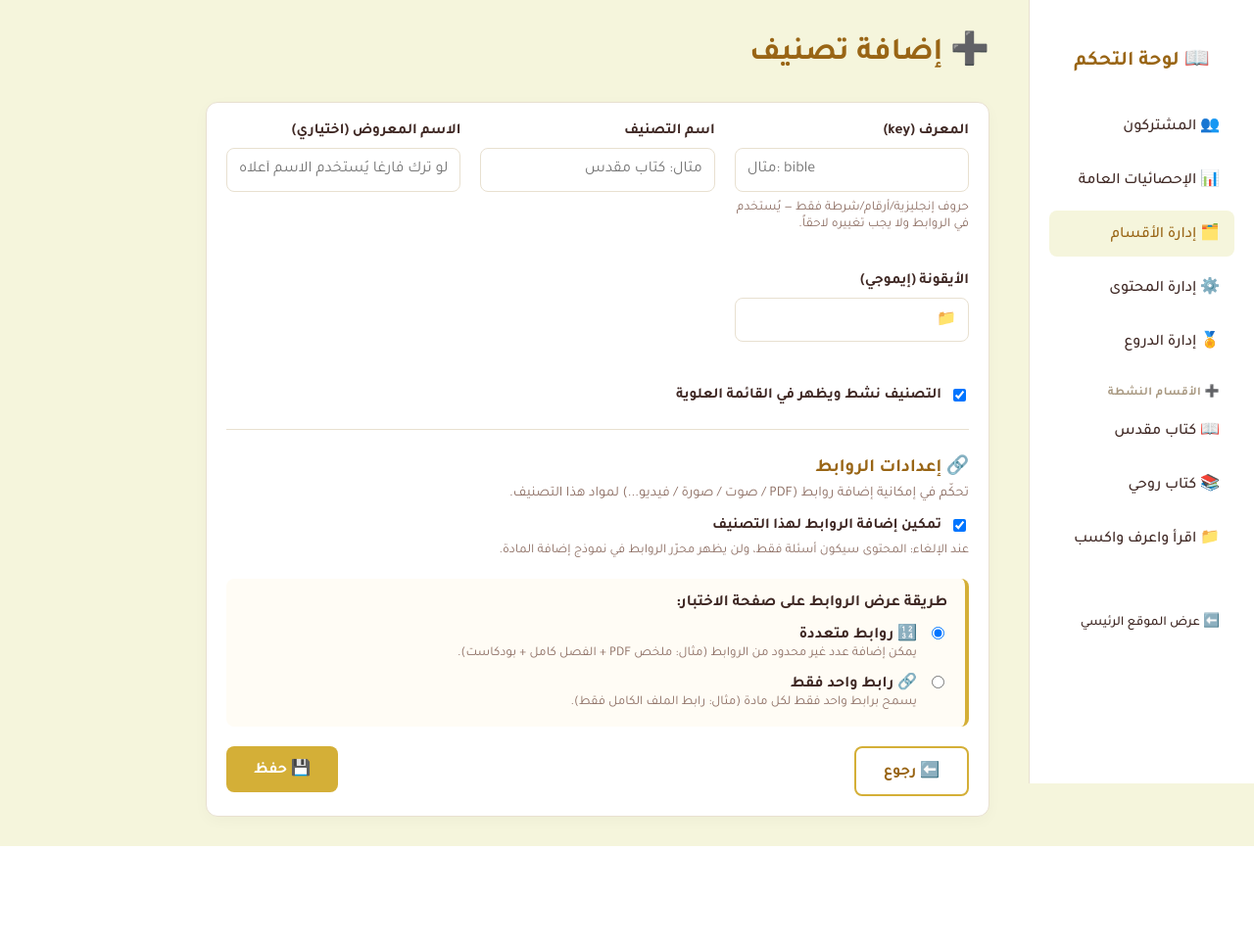
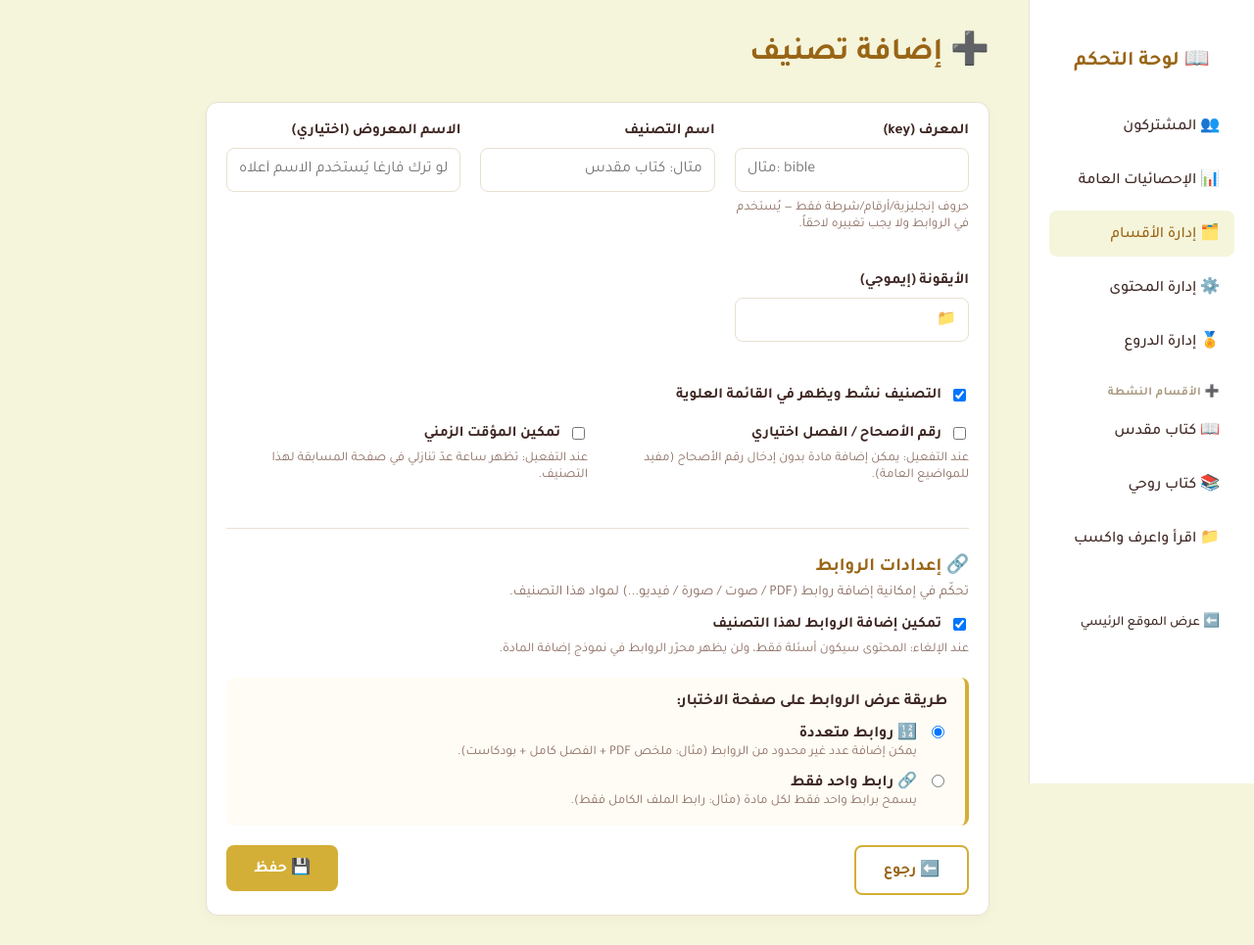
Before and after one commit to MarvyAyman/bible-quiz-project, a Django app: page /panel/categories/new/ in a window 1280 px wide. Shown: the whole page at 98% size. Before the commit the page ends 864 px from the top, so only its background shows below. Run offline with Django 5.2, Linux system fonts and the light colour scheme; data comes from the database, SQL or seed files in the repository; parts of the project's set-up code (start-up, migrations or seed data) failed here and were passed over.

Commit message:
add option for chapter number optional and also make timer hidden for analysis

```diff
--- a/quiz/models.py
+++ b/quiz/models.py
@@ -53,6 +53,18 @@ class Category(models.Model):
         help_text="يُستخدم فقط عندما يكون خيار الروابط مفعّلاً.",
     )
 
+    chapter_number_optional = models.BooleanField(
+        default=False,
+        verbose_name="رقم الأصحاح اختياري",
+        help_text="عند التفعيل، يمكن إضافة مادة في هذا التصنيف بدون إدخال رقم الأصحاح / الفصل.",
+    )
+
+    has_timer = models.BooleanField(
+        default=False,
+        verbose_name="تمكين المؤقت الزمني",
+        help_text="عند التفعيل، تظهر ساعة عدّ تنازلي في صفحة المسابقة لهذا التصنيف.",
+    )
+
     order = models.PositiveIntegerField(default=0, db_index=True, verbose_name="الترتيب")
     is_active = models.BooleanField(default=True, db_index=True, verbose_name="نشط")
     created_at = models.DateTimeField(default=timezone.now)
@@ -94,7 +106,10 @@ class Material(models.Model):
         verbose_name="تصنيف المحتوى",
     )
     source_name = models.CharField(max_length=100, verbose_name="اسم السفر / الكتاب")
-    chapter_number = models.IntegerField(verbose_name="رقم الأصحاح / الفصل")
+    chapter_number = models.IntegerField(
+        null=True, blank=True,
+        verbose_name="رقم الأصحاح / الفصل",
+    )
     title = models.CharField(
         max_length=200, blank=True, default='',
         verbose_name="عنوان فرعي (اختياري)",
@@ -116,8 +131,12 @@ class Material(models.Model):
 
     def save(self, *args, **kwargs):
         if not self.slug:
-            prefix = self.category.key if self.category_id else 'محتوى'  # 👈 FIXED
-            base_slug = f"{prefix}-{self.source_name}-الاصحاح-{self.chapter_number}"
+            prefix = self.category.key if self.category_id else 'محتوى'
+            if self.chapter_number is not None:
+                chapter_part = f"-الاصحاح-{self.chapter_number}"
+            else:
+                chapter_part = ""
+            base_slug = f"{prefix}-{self.source_name}{chapter_part}"
             if self.title:
                 base_slug += f"-{self.title}"
             self.slug = base_slug.replace(" ", "-")
@@ -128,7 +147,8 @@ class Material(models.Model):
         return self.questions.count()
 
     def __str__(self):
-        return f"[{self.category.display_name}] {self.source_name} - {self.chapter_number}"  # 👈 FIXED
+        chap = self.chapter_number if self.chapter_number is not None else "—"
+        return f"[{self.category.display_name}] {self.source_name} - {chap}"
 
 # ---------------------------------------------------------------------------
 # MaterialLink
--- a/quiz/templates/quiz/index.html
+++ b/quiz/templates/quiz/index.html
@@ -177,7 +177,11 @@ h1 { color: var(--dark-gold); font-size: 2.2rem; margin: 10px 0; }
                         <h3>{{ material.source_name }}</h3>
 
                         <div class="quiz-meta">
+                            {% if material.chapter_number is not None %}
+                                {% if material.chapter_number is not None %}
                             <span>{% if material.category.key == 'bible' %} اصحاح {% else %} فصل {% endif %}: <b>{{ material.chapter_number }}</b></span>
+                            {% endif %}
+                            {% endif %}
                             {% if material.title %}
                                 <span style="font-size: 0.85rem; color: #8d6e63;"> {{ material.title }}</span>
                             {% endif %}
--- a/quiz/templates/quiz/panel/category_form.html
+++ b/quiz/templates/quiz/panel/category_form.html
@@ -56,7 +56,30 @@
                 التصنيف نشط ويظهر في القائمة العلوية
             </label>
         </div>
+                {# ── Chapter number optional + Timer toggles ───────────────── #}
+        <div class="form-grid" style="margin-top:14px;">
+            <div class="form-field">
+                <label style="display:flex; align-items:center; gap:8px;">
+                    <input type="checkbox" name="chapter_number_optional" id="chapter_number_optional"
+                           {% if form_data.chapter_number_optional %}checked{% endif %}>
+                    رقم الأصحاح / الفصل اختياري
+                </label>
+                <small style="color:#8d6e63;">
+                    عند التفعيل: يمكن إضافة مادة بدون إدخال رقم الأصحاح (مفيد للمواضيع العامة).
+                </small>
+            </div>
 
+            <div class="form-field">
+                <label style="display:flex; align-items:center; gap:8px;">
+                    <input type="checkbox" name="has_timer" id="has_timer"
+                           {% if form_data.has_timer %}checked{% endif %}>
+                    تمكين المؤقت الزمني
+                </label>
+                <small style="color:#8d6e63;">
+                    عند التفعيل: تظهر ساعة عدّ تنازلي في صفحة المسابقة لهذا التصنيف.
+                </small>
+            </div>
+        </div>
         <hr class="divider">
 
         {# ── Links settings ─────────────────────────────────────────── #}
--- a/quiz/templates/quiz/panel/create_material.html
+++ b/quiz/templates/quiz/panel/create_material.html
@@ -215,10 +215,11 @@
 
     <div class="form-field">
         <label for="id_chapter_number">{{ field_meta.number_label }}:</label>
-        <input type="number" id="id_chapter_number" name="chapter_number"
+        <input type="number" id="id_chapter_number" name="chapter_number" {% if not category_chapter_optional %}required{% endif %}
                value="{% if material %}{{ material.chapter_number }}{% else %}1{% endif %}"
-               required min="1"
+               min="1"
                placeholder="{{ field_meta.number_placeholder }}">
+
     </div>
 </div>
 
--- a/quiz/templates/quiz/panel/manage_categories.html
+++ b/quiz/templates/quiz/panel/manage_categories.html
@@ -36,6 +36,8 @@
                     {% else %}
                         <span class="badge badge-muted">بدون</span>
                     {% endif %}
+                    {% if c.chapter_number_optional %}<br><span class="badge badge-muted">رقم اختياري</span>{% endif %}
+                    {% if c.has_timer %}<br><span class="badge badge-muted">⏱ مؤقت</span>{% endif %}
                 </td>
                 <td>
                     {% if c.is_active %}
--- a/quiz/views.py
+++ b/quiz/views.py
@@ -223,9 +223,11 @@ def quiz_view(request, quiz_slug):
         'material': material,
         'links': links,
         'show_links_section': material.category.has_links,   # 🆕 explicit flag for template
+        'show_timer': material.category.has_timer,          # 🆕
         'questions_data': questions_data,
         'SUPABASE_URL': settings.SUPABASE_URL,
         'SUPABASE_ANON_KEY': settings.SUPABASE_ANON_KEY,
+
     }
     return render(request, 'quiz/quiz_detail.html', context)
 
@@ -984,19 +986,33 @@ def create_material_step1(request, quiz_slug=None):
 
     # 3. Handle submit
     if request.method == 'POST':
-        source_name = request.POST.get('source_name', '').strip()
-        try:
-            chapter_number = int(request.POST.get('chapter_number', 1))
-        except ValueError:
-            chapter_number = 1
-        title = request.POST.get('title', '').strip()
-
-        # Allow changing category from the form
+        # Resolve the target category FIRST
         posted_cat_key = request.POST.get('category_key')
         if posted_cat_key:
             new_cat = Category.objects.filter(key=posted_cat_key).first()
             if new_cat:
                 category = new_cat
+
+        source_name = request.POST.get('source_name', '').strip()
+        if category.chapter_number_optional:
+            raw_chapter = request.POST.get('chapter_number', '').strip()
+            try:
+                chapter_number = int(raw_chapter) if raw_chapter else None
+            except ValueError:
+                chapter_number = None
+        else:
+            try:
+                chapter_number = int(request.POST.get('chapter_number', 1))
+            except ValueError:
+                chapter_number = 1
+        title = request.POST.get('title', '').strip()
+
+        # # Allow changing category from the form
+        # posted_cat_key = request.POST.get('category_key')
+        # if posted_cat_key:
+        #     new_cat = Category.objects.filter(key=posted_cat_key).first()
+        #     if new_cat:
+        #         category = new_cat
 
         if not material:
             material = Material(category=category)
@@ -1080,6 +1096,8 @@ def create_material_step1(request, quiz_slug=None):
         'category': category,
         'category_label': category.display_label if category else '',
         'category_has_links': category.has_links if category else True,
+        'category_chapter_optional': category.chapter_number_optional if category else False,   # 🆕
+        'category_has_timer': category.has_timer if category else False,                        # 🆕
         'all_categories': all_categories,
         'questions_json': json.dumps(questions_json, ensure_ascii=False),
         'existing_links': existing_links,
@@ -1145,6 +1163,8 @@ def category_create(request):
         is_active = 'is_active' in request.POST
         has_links = 'has_links' in request.POST
         link_mode = request.POST.get('link_mode', 'multiple')
+        chapter_number_optional = 'chapter_number_optional' in request.POST   # 🆕
+        has_timer = 'has_timer' in request.POST                               # 🆕
         if link_mode not in ('single', 'multiple'):
             link_mode = 'multiple'
 
@@ -1170,6 +1190,8 @@ def category_create(request):
             is_active=is_active,
             has_links=has_links,
             link_mode=link_mode if has_links else 'multiple',
+            chapter_number_optional=chapter_number_optional,   # 🆕
+            has_timer=has_timer,                               # 🆕
         )
         return redirect('manage_categories')
 
@@ -1179,6 +1201,8 @@ def category_create(request):
             'has_links': True,
             'icon': '📁',
             'link_mode': 'multiple',
+            'chapter_number_optional': False,   # 🆕
+            'has_timer': False,                 # 🆕
         },
         'active': 'manage_categories',
     })
@@ -1195,6 +1219,8 @@ def category_edit(request, category_id):
         is_active = 'is_active' in request.POST
         has_links = 'has_links' in request.POST
         link_mode = request.POST.get('link_mode', 'multiple')
+        chapter_number_optional = 'chapter_number_optional' in request.POST   # 🆕
+        has_timer = 'has_timer' in request.POST                               # 🆕
         if link_mode not in ('single', 'multiple'):
             link_mode = 'multiple'
 
@@ -1221,6 +1247,8 @@ def category_edit(request, category_id):
         category.is_active = is_active
         category.has_links = has_links
         category.link_mode = link_mode if has_links else 'multiple'
+        category.chapter_number_optional = chapter_number_optional   # 🆕
+        category.has_timer = has_timer                               # 🆕
         category.save()
         return redirect('manage_categories')
 
@@ -1234,6 +1262,8 @@ def category_edit(request, category_id):
             'is_active': category.is_active,
             'has_links': category.has_links,
             'link_mode': category.link_mode,
+            'chapter_number_optional': category.chapter_number_optional,   # 🆕
+            'has_timer': category.has_timer,                               # 🆕
         },
         'active': 'manage_categories',
     })
```
Also changed, not shown: quiz/templates/quiz/quiz_detail.html (+20 -5 lines), quiz/migrations/0013_category_chapter_number_optional_category_has_timer.py (added), quiz/migrations/0014_alter_material_chapter_number.py (added).
